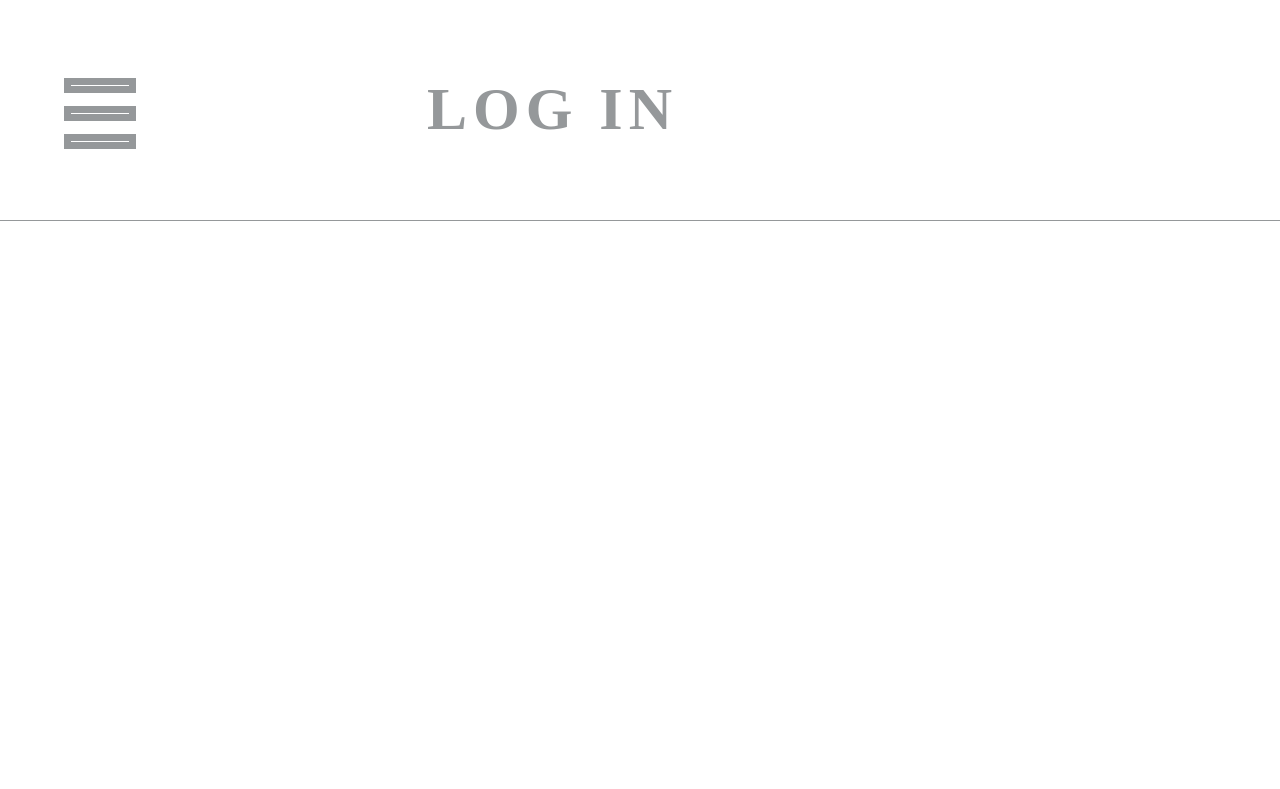
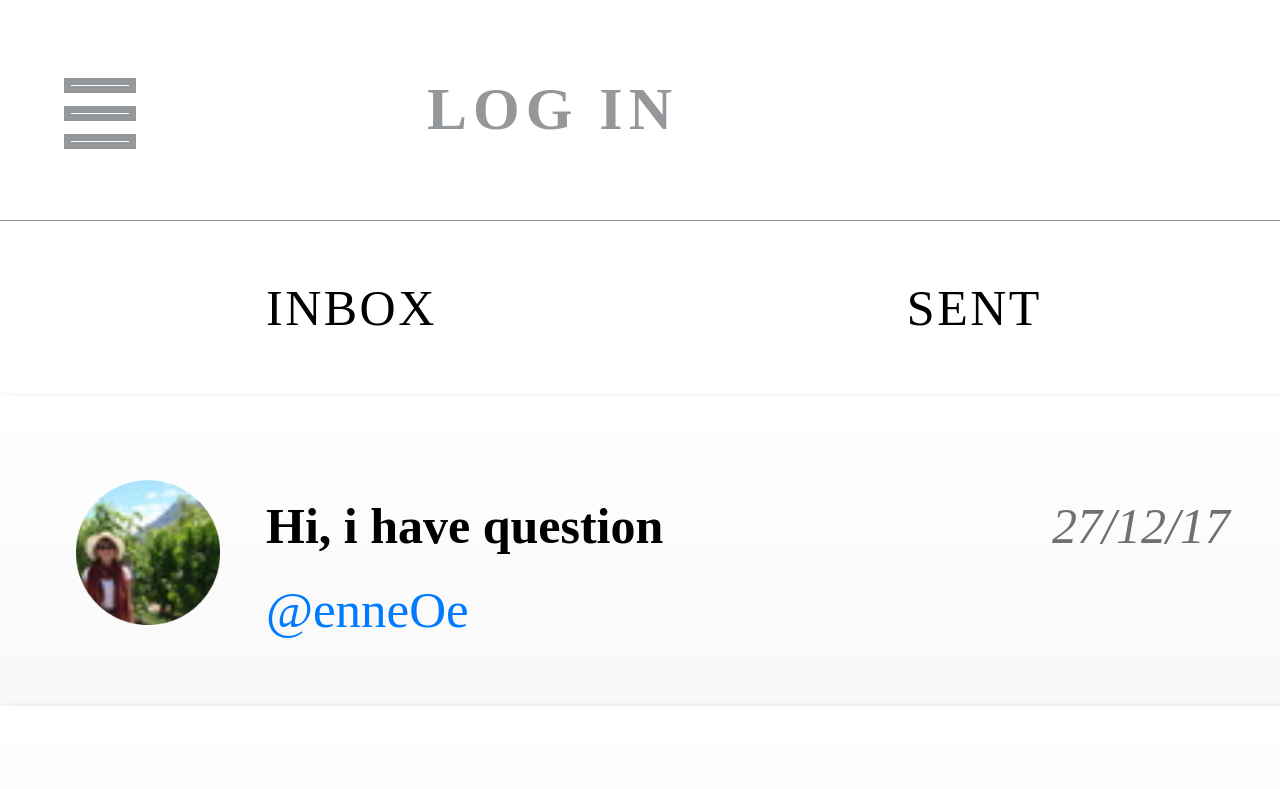
Before and after one commit to hananavraham/publisher-final-project, a React (Create React App) app: page /Messages in a window 1280 px wide. Shown: the top 789 px of the page. Built offline with nearby package versions, Linux system fonts and the light colour scheme.

Commit message:
adding messages component

```diff
--- /dev/null
+++ b/src/components/Message.js
@@ -0,0 +1,29 @@
+import React from 'react';
+
+class Message extends React.Component{
+
+  constructor (props) {
+    super(props);
+
+  }
+
+  render () {
+    return (
+        <section id="Messagebox">
+            <img src="/images/person1.png"></img>
+            <article>
+                <section>
+                    Hi, i have question
+                </section>
+                <span> 27/12/17 </span><br/>
+                <section className="person">
+                    @enneOe
+                </section>
+            </article>
+        </section>
+    );
+  }
+
+}
+
+export default Message;
--- /dev/null
+++ b/src/components/Messages.js
@@ -0,0 +1,30 @@
+import React from 'react';
+import Message from './Message'
+
+class Messages extends React.Component{
+
+  constructor (props) {
+    super(props);
+
+  }
+
+
+
+  render () {
+    return (
+        <div>
+	        <section className="messageHeader">
+	            INBOX
+	            <span>SENT </span>
+	        </section>
+        	<Message/>
+          <Message/>
+          <Message/>
+          <button id="AddMessageBtn"/>
+        </div>
+    );
+  }
+
+}
+
+export default Messages;
--- a/src/index.css
+++ b/src/index.css
@@ -686,6 +686,104 @@ main .dailyGoalSiblings:nth-child(2){
     font-weight: 700;
 }
 
+
+/* Css for Messages */
+
+/* Css for Message item*/
+
+.messageHeader{
+    margin-left: 266px;
+    margin-top: 50px;
+    margin-bottom: 50px;
+    color: #000000;
+    font-family: "Atlas AAA";
+    font-size: 50px;
+    font-weight: 300;
+    letter-spacing: 2.5px;
+    text-transform: uppercase;
+}
+
+.messageHeader span{
+    margin-left: 470px;
+}
+
+
+/* Style for "Rectangle" */
+#Messagebox{
+    width: 1440px;
+    height: 310px;
+    box-shadow: 3px 3px 9px rgba(0, 0, 0, 0.16);
+    background-image: linear-gradient(180deg, #ffffff 0%, #f8f8f8 100%);
+}
+
+#Messagebox img{
+    /*height: 174px;
+    width:175px;*/
+    margin-left: 30px;
+    margin-top: 84px;
+    float: left;
+}
+
+
+#Messagebox article{
+    margin-top: 93px;
+    width:1100px;
+    height: 200px;
+    float: left;
+}
+
+
+#Messagebox article span{
+    margin-left: 286px;
+}
+
+/* Style for "Hi! I have" */
+#Messagebox article section:nth-child(1){
+    width: 500px;
+    height: 83px;
+    color: #000000;
+    font-family: "Source Sans Pro";
+    font-size: 50px;
+    font-weight: 600;
+    float: left;
+}
+
+/* Style for "@enneOe" */
+#Messagebox article .person{
+    width: 220px;
+    height: 67px;
+    color: #007aff;
+    font-family: "Atlas Pro AAA";
+    font-size: 51px;
+    font-weight: 400;
+}
+
+
+
+/* Style for "27/12/17" */
+#Messagebox article span{
+    width: 178px;
+    height: 57px;
+    color: #707070;
+    font-family: Tinos;
+    font-size: 50px;
+    font-style: italic;
+
+}
+
+#AddMessageBtn{
+    background: none;
+    border: none;
+    float: right;
+    width: 250px;
+    height: 250px;
+    background-image: url("/images/addMessage.png");
+    margin-right: 100px;
+    margin-top: 30px;
+}
+
+
+
 /* Css for Also Like */
 
 
--- a/src/router/ReactRouter.js
+++ b/src/router/ReactRouter.js
@@ -3,6 +3,7 @@ import {BrowserRouter as Router ,Link ,NavLink} from 'react-router-dom';
 import Route                                    from 'react-router-dom/Route';
 import LibraryCard                              from '../components/LibraryCard';
 import Profile                                  from '../components/Profile';
+import Messages                                 from '../components/Messages';
 
 
 
@@ -62,7 +63,7 @@ class ReactRouter extends React.Component{
                             <li><NavLink onClick={(e)=>{this.hideSideNav(e)}} to='/login'>log in</NavLink></li>
                             <li><NavLink onClick={(e)=>{this.hideSideNav(e)}} to='/librarycard'>library card</NavLink></li>
                             <li><NavLink onClick={(e)=>{this.hideSideNav(e)}} to='/profile'>profile</NavLink></li>
-                            <li><NavLink to='/'>messages</NavLink></li>
+                            <li><NavLink onClick={(e)=>{this.hideSideNav(e)}} to='/Messages'>messages</NavLink></li>
                             <li><NavLink to='/'>browse</NavLink></li>
                             <li><NavLink to='/'>store</NavLink></li>
                             <li><NavLink to='/'>reading club</NavLink></li>
@@ -74,6 +75,7 @@ class ReactRouter extends React.Component{
                             <Route path='/' exact  render={()=>{return (<h1>Log in</h1>)}}></Route>
                             <Route path='/librarycard' exact  component={LibraryCard}></Route>
                             <Route path='/profile' exact  component={Profile}></Route>
+                            <Route path='/Messages' exact  component={Messages}></Route>
                         </React.Fragment>
                      </div>
             </Router>
```
Also changed, not shown: public/images/addMessage.png (added), public/images/person1.png (added).
